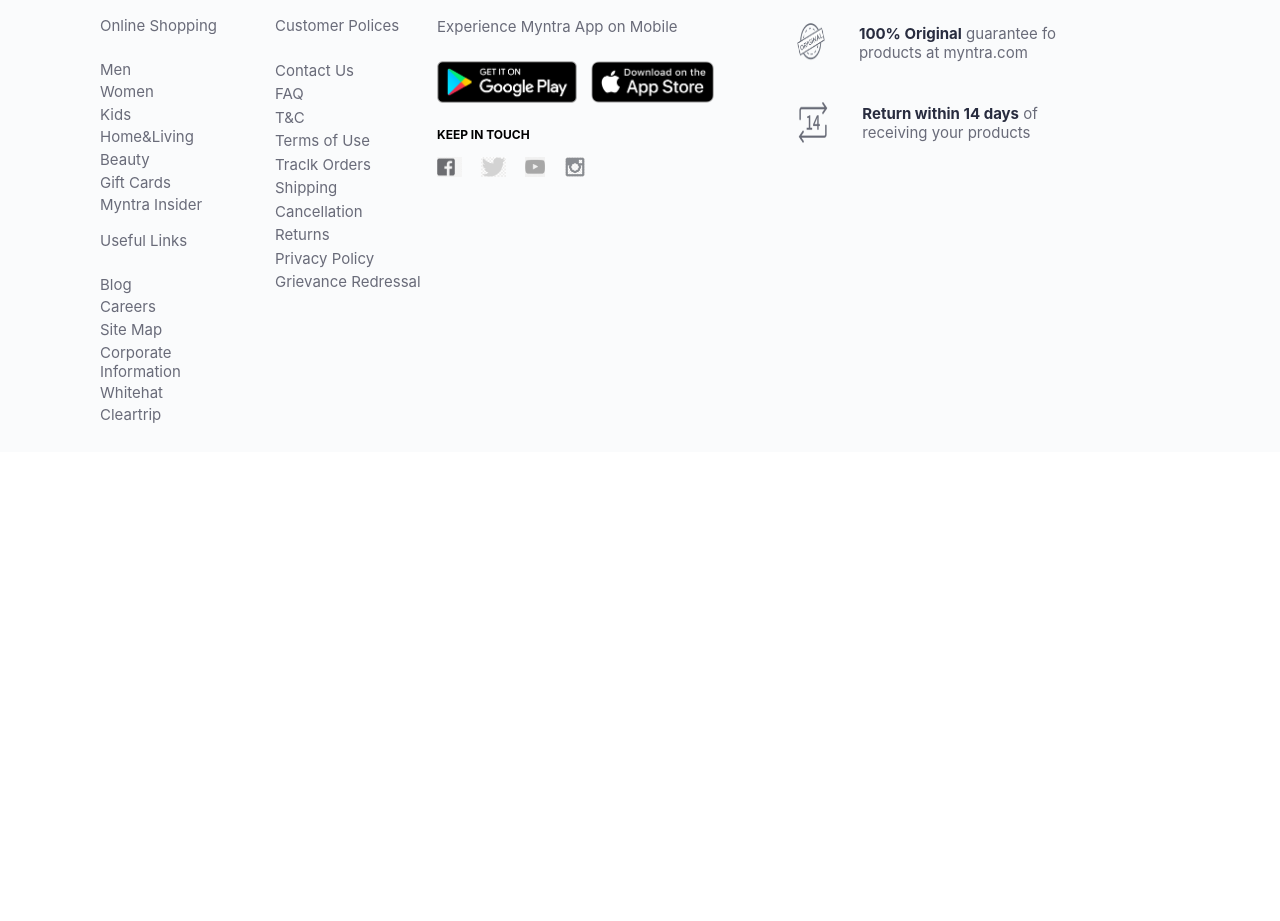
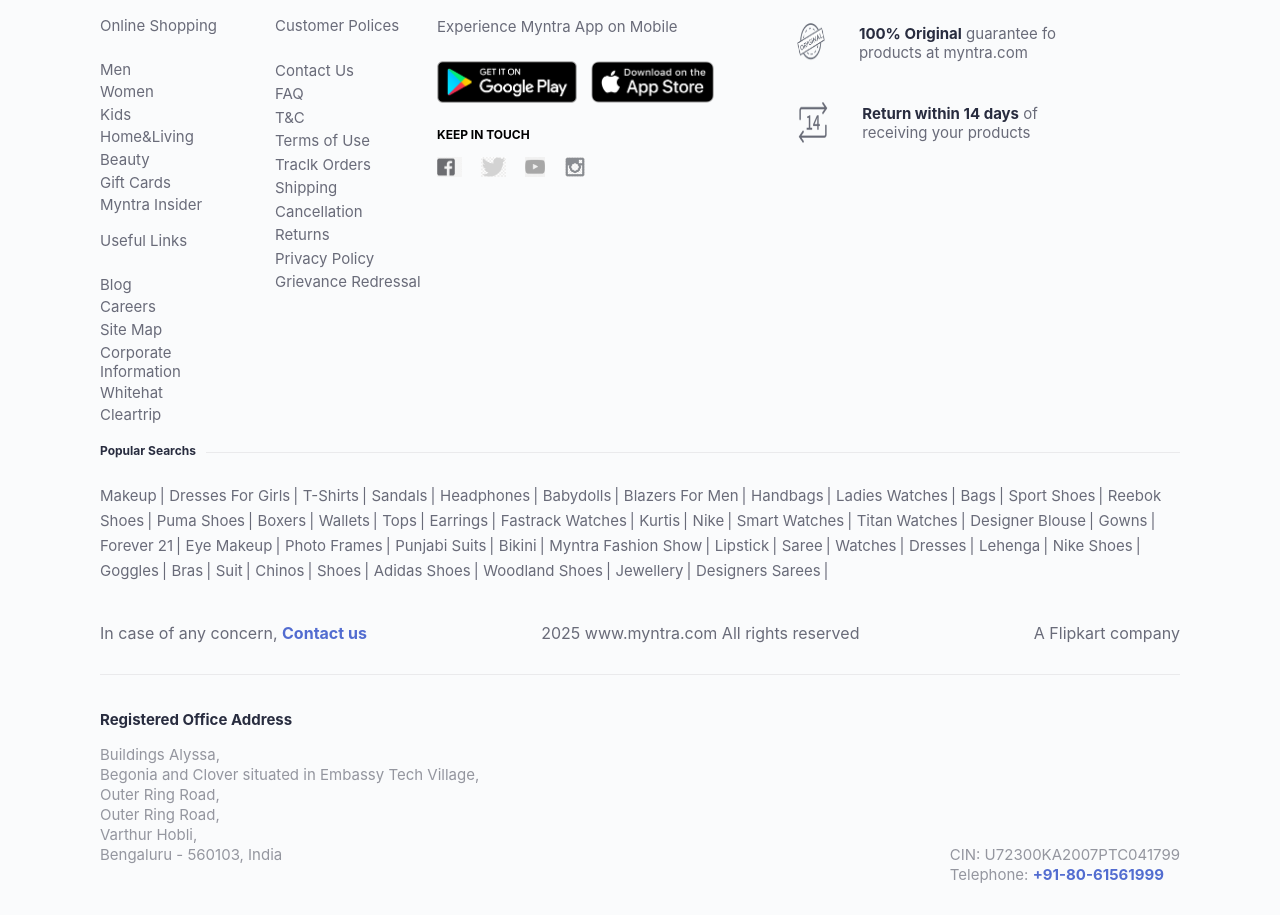
Before and after one commit to tufail-ahmad/CSS-Practice-Exercises, a plain HTML site: page Project Myntra Clone/index.html in a window 1280 px wide. Shown: the part 3328-4249 px from the top of the page. Before the commit the page ends 3820 px from the top, so only its background shows below. Drawn offline with nearby package versions, Linux system fonts and the light colour scheme.

Commit message:
modify footer

```diff
--- a/Project Myntra Clone/index.css
+++ b/Project Myntra Clone/index.css
@@ -291,7 +291,8 @@ header {
 
 .footer_container {
   display: flex;
-  justify-content: center;
+  flex-direction: column;
+  align-items: center;
   padding-top: 30px;
   margin: 30px 0px 40px 0px;
   background: #fafbfc;
@@ -418,3 +419,83 @@ a {
   position: relative;
   right: -13%;
 }
+.popular_search {
+  overflow: hidden;
+  height: 131px;
+  width: 1080px;
+}
+.popular_search hr {
+  border: 1px;
+  height: 1px;
+  background-color: #eaeaec;
+}
+.psearch_title {
+  position: absolute;
+  margin-top: -10px;
+  background: #fafbfc;
+  padding-right: 10px;
+  color: #282c3f;
+  font-size: 12px;
+  font-weight: 700;
+}
+.psearch_links {
+  margin-top: 30px;
+  overflow: hidden;
+}
+.other_link {
+  width: 30px;
+  text-decoration: none;
+  color: #696b79;
+  font-size: 15px;
+  line-height: 25px;
+}
+.other_link::after {
+  color: #696b79;
+  content: "|";
+  margin-left: 3px;
+}
+.finfo_section {
+  display: flex;
+  justify-content: space-between;
+  margin-top: 40px;
+  height: 21px;
+  width: 1080px;
+}
+.contact {
+  color: #696b79;
+  height: 21px;
+}
+.copy_write {
+  color: #696b79;
+  height: 21px;
+}
+
+.flipkart_company {
+  color: #696b79;
+  height: 21px;
+}
+address {
+  margin: 30px 0;
+  padding: 20px 0 0;
+  border-top: 1px solid #eaeaec;
+  font-size: 15px;
+  font-style: normal;
+  line-height: 20px;
+  width: 1080px;
+}
+.address_title {
+  font-weight: 700;
+  color: #282c3f;
+  margin: 15px 0px;
+}
+.address_des {
+  width: 100%;
+  color: #94969f;
+}
+.legal_info {
+  float: right;
+}
+.span_2 {
+  color: #526cd0;
+  font-weight: 700;
+}
--- a/Project Myntra Clone/index.html
+++ b/Project Myntra Clone/index.html
@@ -237,6 +237,77 @@
         </div>
       </div>
     </div>
+    <div class="popular_search">
+      <hr>
+      <div class="psearch_title">Popular Searchs</div>
+      <div class="psearch_links">
+        <a href="#" class="other_link">Makeup</a>
+        <a href="#" class="other_link">Dresses For Girls</a>
+        <a href="#" class="other_link">T-Shirts</a>
+        <a href="#" class="other_link">Sandals</a>
+        <a href="#" class="other_link">Headphones</a>
+        <a href="#" class="other_link">Babydolls</a>
+        <a href="#" class="other_link">Blazers For Men</a>
+        <a href="#" class="other_link">Handbags</a>
+        <a href="#" class="other_link">Ladies Watches</a>
+        <a href="#" class="other_link">Bags</a>
+        <a href="#" class="other_link">Sport Shoes</a>
+        <a href="#" class="other_link">Reebok Shoes</a>
+        <a href="#" class="other_link">Puma Shoes</a>
+        <a href="#" class="other_link">Boxers</a>
+        <a href="#" class="other_link">Wallets</a>
+        <a href="#" class="other_link">Tops</a>
+        <a href="#" class="other_link">Earrings</a>
+        <a href="#" class="other_link">Fastrack Watches</a>
+        <a href="#" class="other_link">Kurtis</a>
+        <a href="#" class="other_link">Nike</a>
+        <a href="#" class="other_link">Smart Watches</a>
+        <a href="#" class="other_link">Titan Watches</a>
+        <a href="#" class="other_link">Designer Blouse</a>
+        <a href="#" class="other_link">Gowns</a>
+        <a href="#" class="other_link">Forever 21</a>
+        <a href="#" class="other_link">Eye Makeup</a>
+        <a href="#" class="other_link">Photo Frames</a>
+        <a href="#" class="other_link">Punjabi Suits</a>
+        <a href="#" class="other_link">Bikini</a>
+        <a href="#" class="other_link">Myntra Fashion Show</a>
+        <a href="#" class="other_link">Lipstick</a>
+        <a href="#" class="other_link">Saree</a>
+        <a href="#" class="other_link">Watches</a>
+        <a href="#" class="other_link">Dresses</a>
+        <a href="#" class="other_link">Lehenga</a>
+        <a href="#" class="other_link">Nike Shoes</a>
+        <a href="#" class="other_link">Goggles</a>
+        <a href="#" class="other_link">Bras</a>
+        <a href="#" class="other_link">Suit</a>
+        <a href="#" class="other_link">Chinos</a>
+        <a href="#" class="other_link">Shoes</a>
+        <a href="#" class="other_link">Adidas Shoes</a>
+        <a href="#" class="other_link">Woodland Shoes</a>
+        <a href="#" class="other_link">Jewellery</a>
+        <a href="#" class="other_link">Designers Sarees</a>
+      </div>
+    </div>
+    <div class="finfo_section">
+      <div class="contact">In case of any concern, <span class="span_2">Contact us</span></div>
+      <div class="copy_write">2025 www.myntra.com All rights reserved</div>
+      <div class="flipkart_company">A Flipkart company</div>
+    </div>
+    <address>
+      <p class="address_title">Registered Office Address</p>
+      <div class="address_des">
+        Buildings Alyssa, <br>
+        Begonia and Clover situated in Embassy Tech Village, <br>
+        Outer Ring Road, <br>
+        Outer Ring Road, <br>
+        Varthur Hobli, <br>
+        Bengaluru - 560103, India
+        <div class="legal_info">
+          <p>CIN: U72300KA2007PTC041799</p>
+          <p>Telephone: <span class="span_2">+91-80-61561999</span></p>
+        </div>
+      </div>
+    </address>
   </footer>
 </body>
 
```
